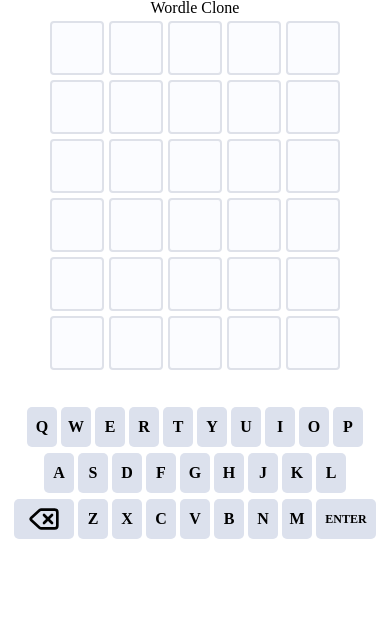
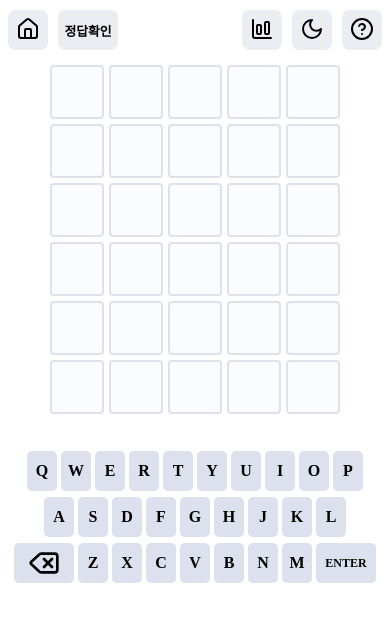
Before and after one commit to moolmin/wordle-react, a React (Vite) app: page /game in a window 390 px wide. Shown: the top 622 px of the page. Built offline with nearby package versions, Linux system fonts and the light colour scheme; a web font is replaced by a local one.

Commit message:
feat: create header

```diff
--- a/src/App.tsx
+++ b/src/App.tsx
@@ -2,10 +2,14 @@ import { createBrowserRouter, RouterProvider } from 'react-router-dom'
 import './app.scss'
 import Landing from './routes/landing'
 import Game from './routes/game'
+import Layout from '@components/layout/layout'
 
 const router = createBrowserRouter([
   {
     path: '/',
+    element: (
+        <Layout />
+    ),
     children: [
       {
         path: '',
--- /dev/null
+++ b/src/components/header/header.scss
@@ -0,0 +1,83 @@
+@import "../../constants/color-variable.scss";
+
+.header {
+    display: flex;
+    justify-content: space-between;
+    align-items: center;
+    height: 60px;
+    padding: 20px;
+    margin-bottom: 5px;
+    max-width: 600px;
+    width: 100%;
+    box-sizing: border-box;
+}
+
+.left-buttons {
+    display: flex;
+    justify-content: flex-start;
+    gap: 10px;
+}
+
+.right-buttons {
+    display: flex;
+    justify-content: flex-end;
+    gap: 10px;
+}
+
+.answer {
+    width: 60px;
+    font-size: 0.8rem;
+    font-weight: 600;
+}
+
+button {
+    width: 40px;
+    height: 40px;
+    background-color: $button-color;
+    border: none;
+    border-radius: 7px;
+    cursor: pointer;
+    transition:
+        background-color 0.2s linear,
+        color 0.2s linear;
+
+    &:hover {
+        background-color: $button-hover;
+        color: $button-hover-text;
+    }
+}
+
+.header-title {
+    font-size: 1.25rem;
+    text-align: center;
+    flex-grow: 1;
+    margin: 0 10px;
+    display: flex;
+    justify-content: center;
+}
+
+@media (max-width: 600px) {
+    .header {
+        padding: 8px;
+    }
+
+    .button {
+        width: 35px;
+        height: 35px;
+    }
+
+    .header-title {
+        font-size: 1rem;
+    }
+}
+
+@media (max-width: 400px) {
+    .header-title {
+        font-size: 0.85rem;
+    }
+
+    .button {
+        width: 30px;
+        height: 30px;
+    }
+}
--- /dev/null
+++ b/src/components/header/header.tsx
@@ -0,0 +1,34 @@
+import './header.scss'
+import { House, ChartColumnBig, Moon, CircleHelp } from 'lucide-react'
+import { useNavigate } from 'react-router-dom'
+
+export default function Header() {
+  const navigate = useNavigate()
+
+  return (
+    <div className='header'>
+      <div className='left-buttons'>
+        <button
+          onClick={() => {
+            navigate('/')
+          }}
+        >
+          <House />
+        </button>
+        <button className='answer'>정답확인</button>
+      </div>
+      <div className='header-title'></div>
+      <div className='right-buttons'>
+        <button>
+          <ChartColumnBig />
+        </button>
+        <button>
+          <Moon />
+        </button>
+        <button>
+          <CircleHelp />
+        </button>
+      </div>
+    </div>
+  )
+}
--- /dev/null
+++ b/src/components/layout/layout.scss
@@ -0,0 +1,5 @@
+.wrapper {
+    display: flex;
+    flex-direction: column;
+    align-items: center;
+}
--- /dev/null
+++ b/src/components/layout/layout.tsx
@@ -0,0 +1,12 @@
+import Header from '@components/header/header'
+import './layout.scss'
+import { Outlet } from 'react-router-dom'
+
+export default function Layout() {
+  return (
+    <div className='wrapper'>
+      <Header />
+      <Outlet />
+    </div>
+  )
+}
--- a/src/components/wordle/wordle.scss
+++ b/src/components/wordle/wordle.scss
@@ -1,6 +1,6 @@
 .modal {
     position: fixed;
-    top: 25%;
+    top: 30%;
     left: 50%;
     transform: translate(-50%, -50%);
     background-color: white;
--- a/src/components/wordle/wordle.tsx
+++ b/src/components/wordle/wordle.tsx
@@ -163,7 +163,6 @@ export default function Wordle() {
       onBlur={(e) => e.target.focus()}
       onKeyDown={handleKeyDown}
     >
-      <h1 className='title'>Wordle Clone</h1>
       {notification && (
         <div className="modal">
           <p>{notification}</p>
--- a/src/constants/color-variable.scss
+++ b/src/constants/color-variable.scss
@@ -4,3 +4,6 @@ $absent-color: #A4AEC4;
 $present-color: #F3C237;
 $border-color: #DEE1E9;
 $hover-color: #BCC4D7;
+$button-color: #EBEDF3;
+$button-hover: #E6F3E6;
+$button-hover-text: #57AB57;
```
